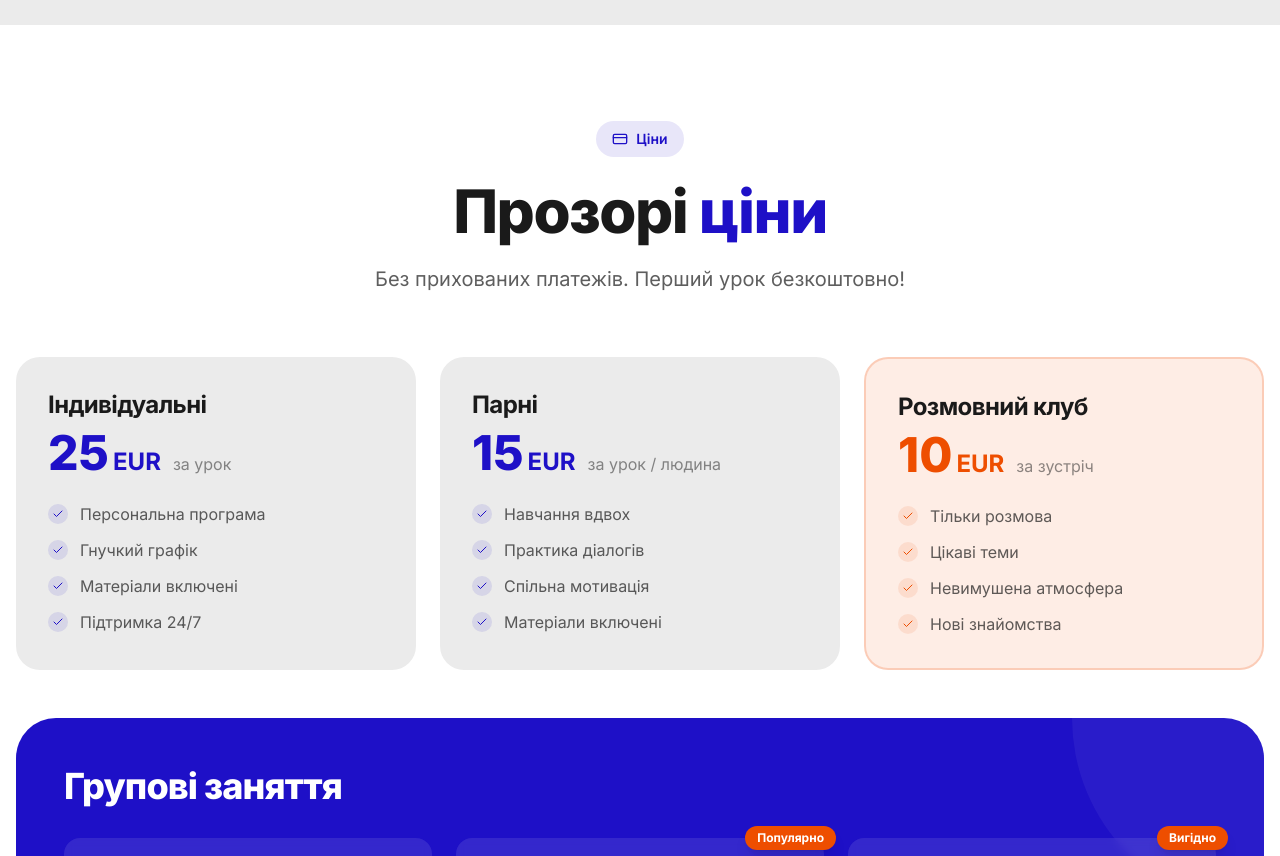
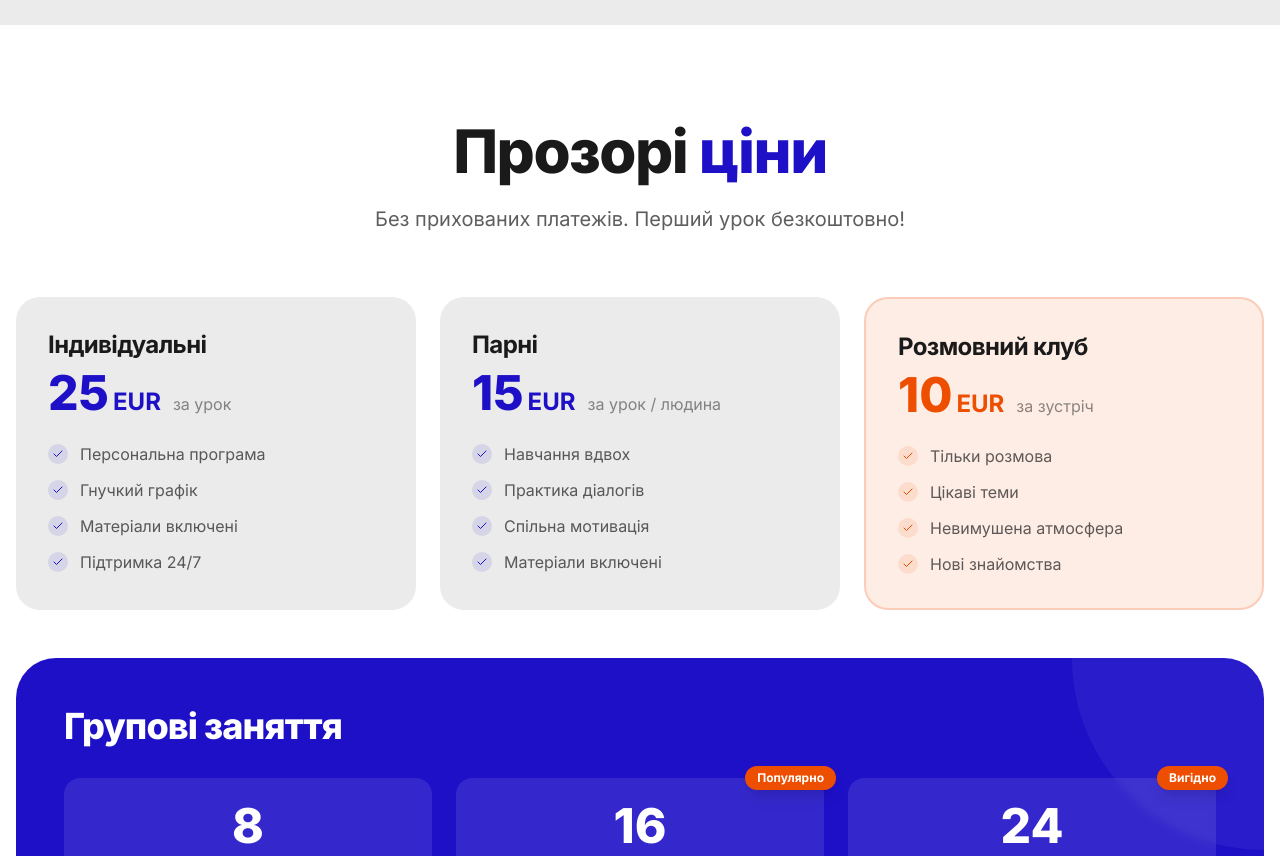
Before and after one commit to ruslan-mustafaev/fokus-sk-school, a React (Vite) app: page / in a window 1280 px wide. Shown: the part 3820-4676 px from the top of the page. Built offline with nearby package versions, Linux system fonts and the light colour scheme.

Commit message:
Updated PricingSection.tsx

```diff
--- a/src/components/PricingSection.tsx
+++ b/src/components/PricingSection.tsx
@@ -1,4 +1,4 @@
-import { Check, CreditCard, ArrowRight } from 'lucide-react';
+import { Check, ArrowRight } from 'lucide-react';
 
 export default function PricingSection() {
   const pricing = {
@@ -64,10 +64,6 @@ export default function PricingSection() {
     <section id="pricing" className="py-24 px-4 bg-white">
       <div className="max-w-7xl mx-auto">
         <div className="text-center mb-16">
-          <div className="inline-flex items-center gap-2 px-4 py-2 bg-brand-blue/10 rounded-full mb-6">
-            <CreditCard className="w-4 h-4 text-brand-blue" />
-            <span className="text-sm font-semibold text-brand-blue">Ціни</span>
-          </div>
           <h2 className="text-4xl md:text-5xl lg:text-6xl font-black mb-6">
             Прозорі <span className="text-brand-blue">ціни</span>
           </h2>
```
